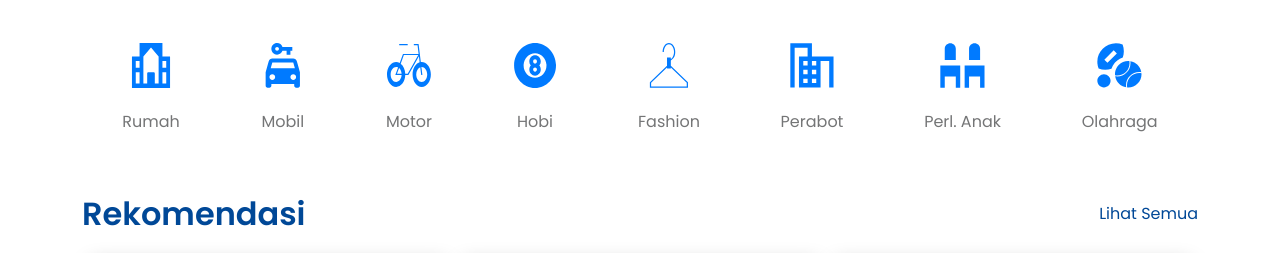
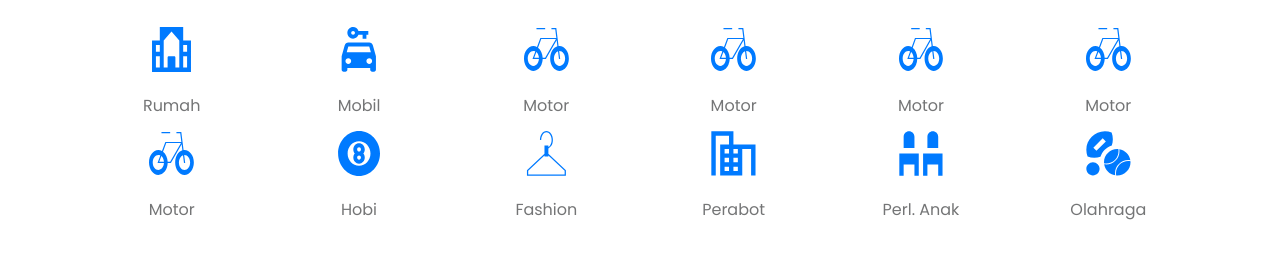
Before and after one commit to dre03/Testing-Bekas, a plain HTML site: page index.html in a window 1280 px wide. Shown: the part 699-952 px from the top of the page. Drawn offline with nearby package versions, Linux system fonts and the light colour scheme.

Commit message:
add css 5

```diff
--- a/css/style.css
+++ b/css/style.css
@@ -171,25 +171,6 @@ nav .menu-aksi {
     color: #004897;
     line-height: 120%;
     margin-right: auto;
-}
-
-.kat4ls-a {
-    text-decoration: none;
-}
-
-.kat4ls-wrapper {
-    color: #004897;
-    font-size: 16px;
-}
-
-.kat4ls-wrapper:hover {
-    color: #2196f3;
-    transition: color 0.3s ease-in-out, background-color 0.3s ease-in-out;
-}
-
-.kat4-display {
-    display: flex;
-    justify-content: start;
 }
 
 .kat4-wrapper {
@@ -676,7 +657,7 @@ div .loc {
         height: 350px;
     }
 
-    .hero-section .hero-img{
+    .hero-section .hero-img {
         margin-top: 3rem;
     }
 
@@ -790,7 +771,7 @@ div .loc {
         margin-bottom: 5rem;
     }
 
-    .hero-section .hero-img{
+    .hero-section .hero-img {
         margin-top: 4rem;
     }
 
@@ -812,7 +793,16 @@ div .loc {
         left: 2.5rem;
         font-size: 10px;
         padding: 5px;
+        border-radius: 5px;
     }
 
     /* End Hero */
+
+    /* Categorie */
+    .title-categorie {
+        font-size: 16px;
+        margin-right: 3rem;
+    }
+
+    /* Categorie */
 }
--- a/index.html
+++ b/index.html
@@ -94,50 +94,96 @@
     <!-- Kategori Start -->
     <div class="container mt-5">
         <h3 class="title-categorie">Kategori</h3>
-        <div class="row mt-sm-5 mt-4">
-            <div class="col-12 kat4-display">
+        <div class="row row-cols-6 mt-4 p-2">
+            <div class="col">
                 <a href="#" class="mx-sm-auto kat4-wrapper">
                     <div class="kat4-card text-center ">
                         <img src="assets/kat-rumah.svg" alt="" class="img-fluid kat4-img">
                         <p class="mt-sm-4 mt-3">Rumah</p>
                     </div>
                 </a>
+            </div>
+            <div class="col">
                 <a href="#" class="mx-sm-auto kat4-wrapper">
                     <div class="kat4-card text-center ">
                         <img src="assets/kat-mobil.svg" alt="" class="img-fluid kat4-img">
                         <p class="mt-sm-4 mt-3">Mobil</p>
                     </div>
                 </a>
+            </div>
+            <div class="col">
                 <a href="#" class="mx-sm-auto kat4-wrapper">
                     <div class="kat4-card text-center ">
                         <img src="assets/kat-motor.svg" alt="" class="img-fluid kat4-img">
                         <p class="mt-sm-4 mt-3">Motor</p>
                     </div>
                 </a>
+            </div>
+            <div class="col">
+                <a href="#" class="mx-sm-auto kat4-wrapper">
+                    <div class="kat4-card text-center ">
+                        <img src="assets/kat-motor.svg" alt="" class="img-fluid kat4-img">
+                        <p class="mt-sm-4 mt-3">Motor</p>
+                    </div>
+                </a>
+            </div>
+            <div class="col">
+                <a href="#" class="mx-sm-auto kat4-wrapper">
+                    <div class="kat4-card text-center ">
+                        <img src="assets/kat-motor.svg" alt="" class="img-fluid kat4-img">
+                        <p class="mt-sm-4 mt-3">Motor</p>
+                    </div>
+                </a>
+            </div>
+            <div class="col">
+                <a href="#" class="mx-sm-auto kat4-wrapper">
+                    <div class="kat4-card text-center ">
+                        <img src="assets/kat-motor.svg" alt="" class="img-fluid kat4-img">
+                        <p class="mt-sm-4 mt-3">Motor</p>
+                    </div>
+                </a>
+            </div>
+            <div class="col">
+                <a href="#" class="mx-sm-auto kat4-wrapper">
+                    <div class="kat4-card text-center ">
+                        <img src="assets/kat-motor.svg" alt="" class="img-fluid kat4-img">
+                        <p class="mt-sm-4 mt-3">Motor</p>
+                    </div>
+                </a>
+            </div>
+            <div class="col">
                 <a href="#" class="mx-sm-auto kat4-wrapper">
                     <div class="kat4-card text-center ">
                         <img src="assets/kat-hobi.svg" alt="" class="img-fluid kat4-img">
                         <p class="mt-sm-4 mt-3">Hobi</p>
                     </div>
                 </a>
+            </div>
+            <div class="col">
                 <a href="#" class="mx-sm-auto kat4-wrapper">
                     <div class="kat4-card text-center ">
                         <img src="assets/kat-fashion.svg" alt="" class="img-fluid kat4-img">
                         <p class="mt-sm-4 mt-3">Fashion</p>
                     </div>
                 </a>
+            </div>
+            <div class="col">
                 <a href="#" class="mx-sm-auto kat4-wrapper">
                     <div class="kat4-card text-center ">
                         <img src="assets/kat-perabot.svg" alt="" class="img-fluid kat4-img">
                         <p class="mt-sm-4 mt-3">Perabot</p>
                     </div>
                 </a>
+            </div>
+            <div class="col">
                 <a href="#" class="mx-sm-auto kat4-wrapper">
                     <div class="kat4-card text-center ">
                         <img src="assets/kat-perlanak.svg" alt="" class="img-fluid kat4-img">
                         <p class="mt-sm-4 mt-3">Perl. Anak</p>
                     </div>
                 </a>
+            </div>
+            <div class="col">
                 <a href="#" class="mx-sm-auto kat4-wrapper">
                     <div class="kat4-card text-center ">
                         <img src="assets/kat-olahraga.svg" alt="" class="img-fluid kat4-img">
@@ -146,7 +192,6 @@
                 </a>
             </div>
         </div>
-    </div>
     </div>
     <!-- Kategori End -->
 
@@ -369,7 +414,7 @@
     <!-- Js Bootstrap 5 -->
     <script src="https://cdn.jsdelivr.net/npm/bootstrap@5.0.2/dist/js/bootstrap.bundle.min.js"
         integrity="sha384-MrcW6ZMFYlzcLA8Nl+NtUVF0sA7MsXsP1UyJoMp4YLEuNSfAP+JcXn/tWtIaxVXM" crossorigin="anonymous">
-    </script>
+        </script>
     <script src="https://ajax.googleapis.com/ajax/libs/jquery/3.7.1/jquery.min.js"></script>
     <script>
         $(document).ready(function () {
```
